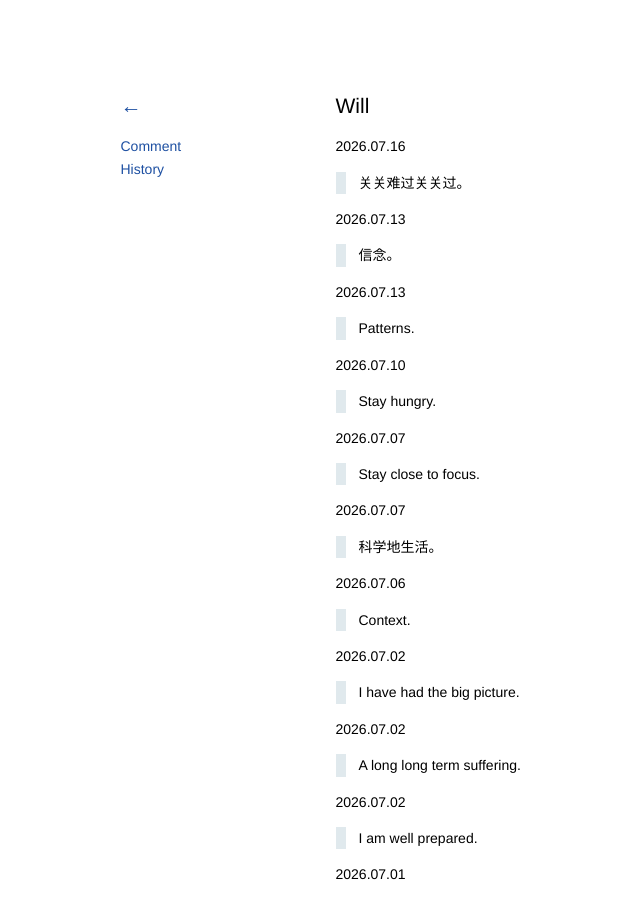
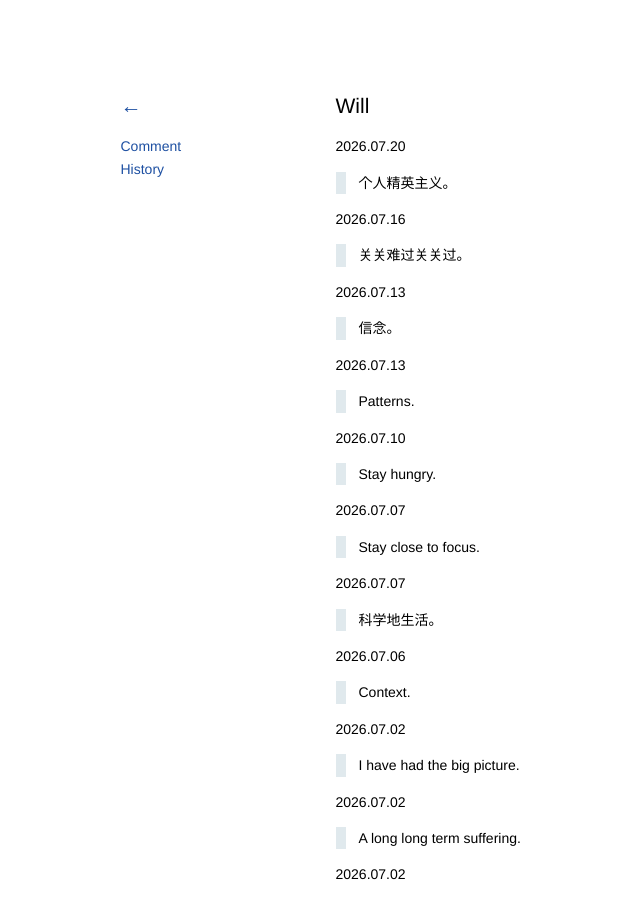
Before and after one commit to kidlj/awei, a Jekyll site: the page built from _wiki/will.md, in a window 1280 px wide and 900 px high. Shown: the whole window, without its empty margins (12-652 px from the left). Built offline with Jekyll 4.4.1, drawn with Linux system fonts in a browser that asks for light colours.

Commit message:
update will

```diff
--- a/_wiki/will.md
+++ b/_wiki/will.md
@@ -1,6 +1,10 @@
 ---
 title: Will
 ---
+
+2026.07.20
+
+> 个人精英主义。
 
 2026.07.16
 
```
